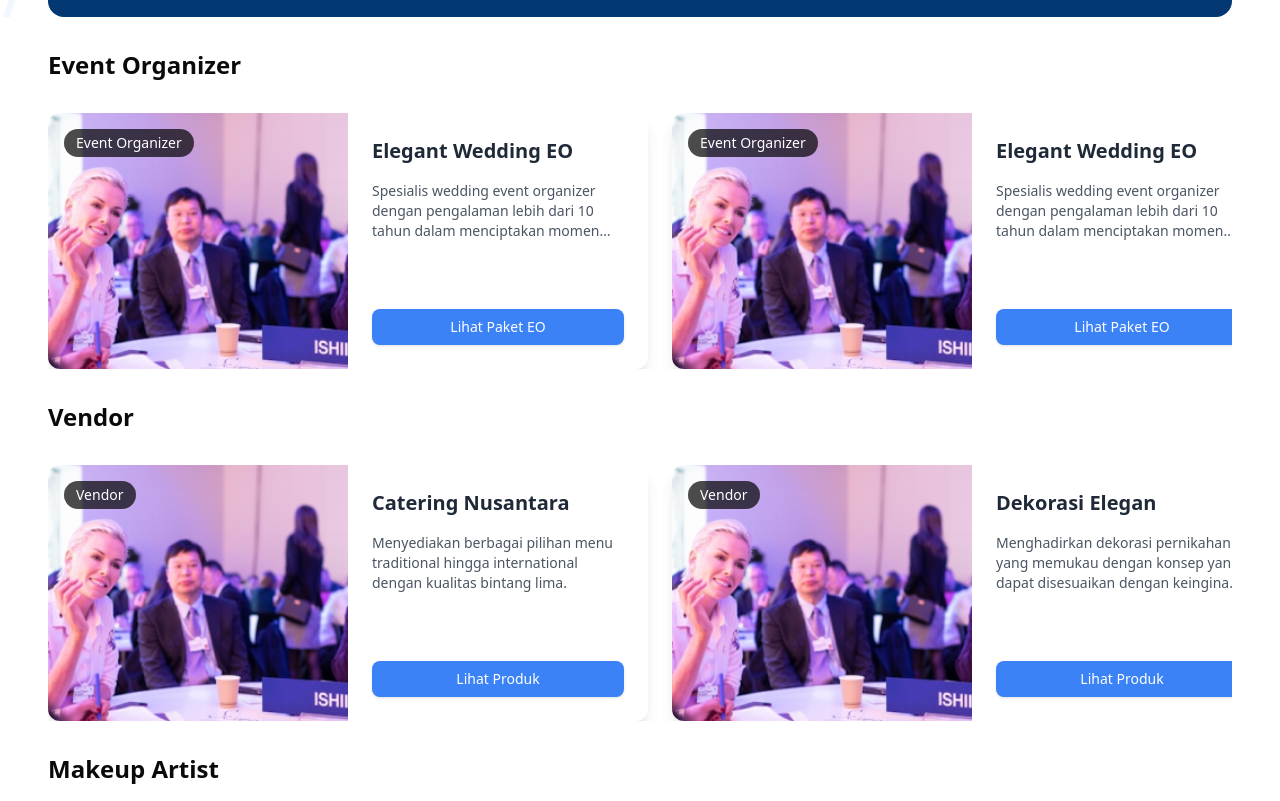
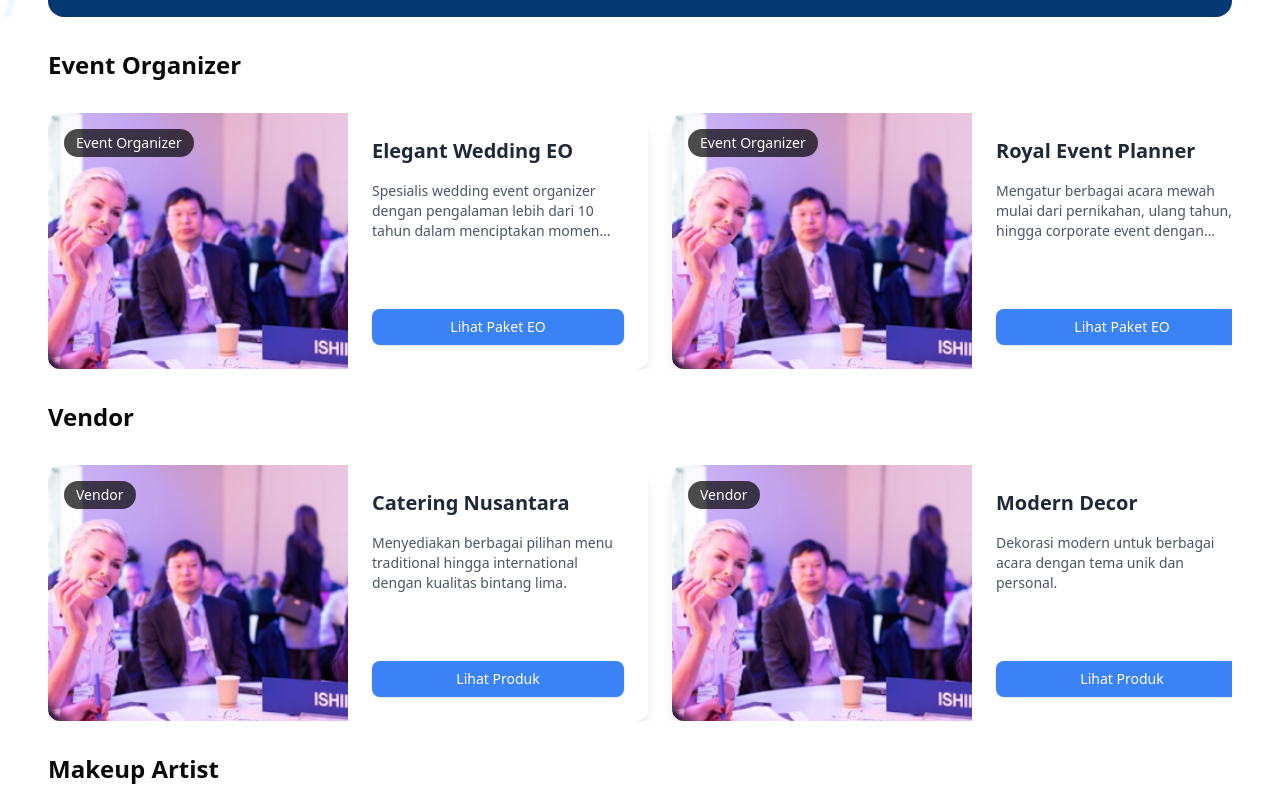
Before and after one commit to princeofverry/eventease, a Next.js app: page / in a window 1280 px wide. Shown: the part 959-1760 px from the top of the page. Built offline with nearby package versions, Linux system fonts and the light colour scheme.

Commit message:
feat: detailpage

```diff
--- a/src/components/Admin/ProfileSidebar.jsx
+++ b/src/components/Admin/ProfileSidebar.jsx
@@ -14,6 +14,8 @@ export default function ProfileSidebar({ setActivePage }) {
     <aside className="flex flex-col items-center px-4 py-10 font-semibold rounded-lg bg-blue-400 bg-opacity-10 min-w-[240px] w-[262px]">
       <div className="flex flex-col items-center text-xl leading-relaxed text-black">
         <Image
+          width={100}
+          height={100}
           loading="lazy"
           src="/Avatar.png"
           alt="Sofia Havertz Profile"
@@ -27,8 +29,8 @@ export default function ProfileSidebar({ setActivePage }) {
             key={item}
             onClick={() => handleNavigation(item)}
             className={`py-2 text-left hover:bg-blue-50 focus:bg-blue-50 focus:outline-none ${index === 0
-                ? "border-b border-solid border-b-neutral-900 text-neutral-900"
-                : "border-b border-solid border-b-white border-b-opacity-0"
+              ? "border-b border-solid border-b-neutral-900 text-neutral-900"
+              : "border-b border-solid border-b-white border-b-opacity-0"
               } ${index > 0 ? "mt-3" : ""} w-full`}
           >
             {item}
--- a/src/components/Cards/BaseCard.jsx
+++ b/src/components/Cards/BaseCard.jsx
@@ -1,9 +1,16 @@
 'use client'
 import React from 'react'
 import Image from 'next/image'
+import { useRouter } from 'next/navigation' // Import useRouter
 import { Button } from '../ui/button'
 
-const BaseCard = ({ imageUrl, title, description, buttonText, badge }) => {
+const BaseCard = ({ imageUrl, title, description, buttonText, badge, slug, id }) => {
+  const router = useRouter()
+
+  const handleClick = () => {
+    router.push(`/${slug}/${id}`) // Navigasi ke detail page dengan slug dan id
+  }
+
   return (
     <div className="group min-w-[600px] h-64 overflow-hidden rounded-xl bg-white shadow-lg hover:shadow-xl transition-all duration-300 hover:-translate-y-1 mx-3 first:ml-0 last:mr-0">
       <div className="flex h-full">
@@ -37,7 +44,10 @@ const BaseCard = ({ imageUrl, title, description, buttonText, badge }) => {
             </p>
           </div>
 
-          <Button className="w-full bg-blue-500 hover:bg-blue-600 text-white font-medium py-2 px-4 rounded-lg transition-colors duration-200">
+          <Button
+            onClick={handleClick} // Tambahkan handler untuk navigasi
+            className="w-full bg-blue-500 hover:bg-blue-600 text-white font-medium py-2 px-4 rounded-lg transition-colors duration-200"
+          >
             {buttonText || 'Lihat Detail'}
           </Button>
         </div>
--- a/src/components/ui/Navbar.jsx
+++ b/src/components/ui/Navbar.jsx
@@ -43,7 +43,7 @@ const Navbar = () => {
   ]
 
   return (
-    <nav className={`fixed top-0 left-0 right-0 z-50 bg-white transition-shadow duration-300 ${isScrolled ? 'shadow-md' : ''}`}>
+    <nav className={`fixed top-0 left-0 right-0 z-50  transition-shadow duration-300 ${isScrolled ? 'shadow-md bg-white' : ''}`}>
       <div className="max-w-7xl mx-auto px-4 sm:px-6 lg:px-8">
         <div className="flex items-center justify-between h-16">
           {/* Logo */}
--- a/src/data/cardData.jsx
+++ b/src/data/cardData.jsx
@@ -1,57 +1,92 @@
 export const cardData = {
   eo: [
     {
+      id: 0,
+      slug: "eo",
       imageUrl: "/dummycard.png",
       title: "Elegant Wedding EO",
-      description: "Spesialis wedding event organizer dengan pengalaman lebih dari 10 tahun dalam menciptakan momen pernikahan yang tak terlupakan."
+      description: "Spesialis wedding event organizer dengan pengalaman lebih dari 10 tahun dalam menciptakan momen pernikahan yang tak terlupakan.",
     },
     {
+      id: 1,
+      slug: "eo",
       imageUrl: "/dummycard.png",
-      title: "Elegant Wedding EO",
-      description: "Spesialis wedding event organizer dengan pengalaman lebih dari 10 tahun dalam menciptakan momen pernikahan yang tak terlupakan."
+      title: "Royal Event Planner",
+      description: "Mengatur berbagai acara mewah mulai dari pernikahan, ulang tahun, hingga corporate event dengan layanan premium.",
     },
     {
+      id: 2,
+      slug: "eo",
       imageUrl: "/dummycard.png",
-      title: "Elegant Wedding EO",
-      description: "Spesialis wedding event organizer dengan pengalaman lebih dari 10 tahun dalam menciptakan momen pernikahan yang tak terlupakan."
+      title: "Simple & Elegant EO",
+      description: "Event organizer yang mengutamakan desain simpel namun tetap elegan untuk semua jenis acara.",
     },
-
-    // ... more EO data
+    {
+      id: 3,
+      slug: "eo",
+      imageUrl: "/dummycard.png",
+      title: "Festive Moments EO",
+      description: "Spesialis acara outdoor yang memadukan keindahan alam dan dekorasi unik untuk momen tak terlupakan.",
+    },
   ],
   vendor: [
     {
+      id: 0,
+      slug: "vendor",
       imageUrl: "/dummycard.png",
       title: "Catering Nusantara",
-      description: "Menyediakan berbagai pilihan menu traditional hingga international dengan kualitas bintang lima."
+      description: "Menyediakan berbagai pilihan menu traditional hingga international dengan kualitas bintang lima.",
     },
     {
+      id: 1,
+      slug: "vendor",
       imageUrl: "/dummycard.png",
-      title: "Dekorasi Elegan",
-      description: "Menghadirkan dekorasi pernikahan yang memukau dengan konsep yang dapat disesuaikan dengan keinginan Anda."
+      title: "Modern Decor",
+      description: "Dekorasi modern untuk berbagai acara dengan tema unik dan personal.",
     },
     {
+      id: 2,
+      slug: "vendor",
       imageUrl: "/dummycard.png",
-      title: "Dekorasi Elegan",
-      description: "Menghadirkan dekorasi pernikahan yang memukau dengan konsep yang dapat disesuaikan dengan keinginan Anda."
+      title: "Luxury Florist",
+      description: "Spesialis rangkaian bunga premium untuk dekorasi yang memukau.",
     },
-    // ... more vendor data
+    {
+      id: 3,
+      slug: "vendor",
+      imageUrl: "/dummycard.png",
+      title: "Sound and Stage",
+      description: "Menyediakan sistem suara dan panggung terbaik untuk memastikan kelancaran acara Anda.",
+    },
   ],
   mua: [
     {
+      id: 0,
+      slug: "mua",
       imageUrl: "/dummycard.png",
       title: "Glamour MakeUp Artist",
-      description: "Professional makeup artist dengan keahlian dalam wedding makeup, graduation makeup, dan berbagai event special lainnya."
+      description: "Professional makeup artist dengan keahlian dalam wedding makeup, graduation makeup, dan berbagai event special lainnya.",
     },
     {
+      id: 1,
+      slug: "mua",
       imageUrl: "/dummycard.png",
       title: "Natural Beauty MUA",
-      description: "Spesialis dalam natural makeup yang menonjolkan kecantikan alami Anda."
+      description: "Spesialis dalam natural makeup yang menonjolkan kecantikan alami Anda.",
     },
     {
+      id: 2,
+      slug: "mua",
       imageUrl: "/dummycard.png",
-      title: "Natural Beauty MUA",
-      description: "Spesialis dalam natural makeup yang menonjolkan kecantikan alami Anda."
+      title: "Celebrity Makeup Studio",
+      description: "Memberikan layanan makeup dengan teknik dan gaya yang sering digunakan oleh para selebriti.",
     },
-    // ... more MUA data
-  ]
+    {
+      id: 3,
+      slug: "mua",
+      imageUrl: "/dummycard.png",
+      title: "Wedding Look Expert",
+      description: "Menyediakan layanan makeup lengkap untuk pengantin yang ingin tampil memukau di hari spesial mereka.",
+    },
+  ],
 }
```
Also changed, not shown: src/app/[slug]/[id]/page.js (added, +183 -0 lines).
